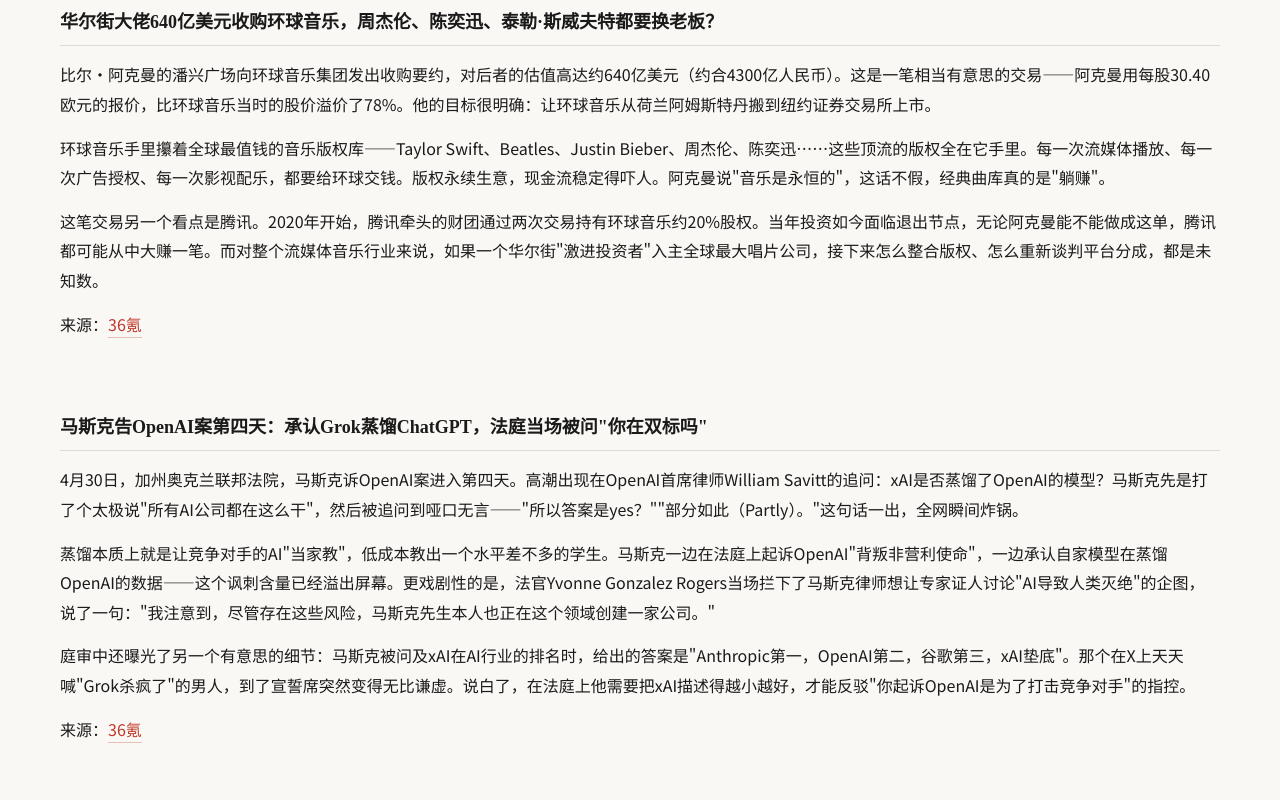
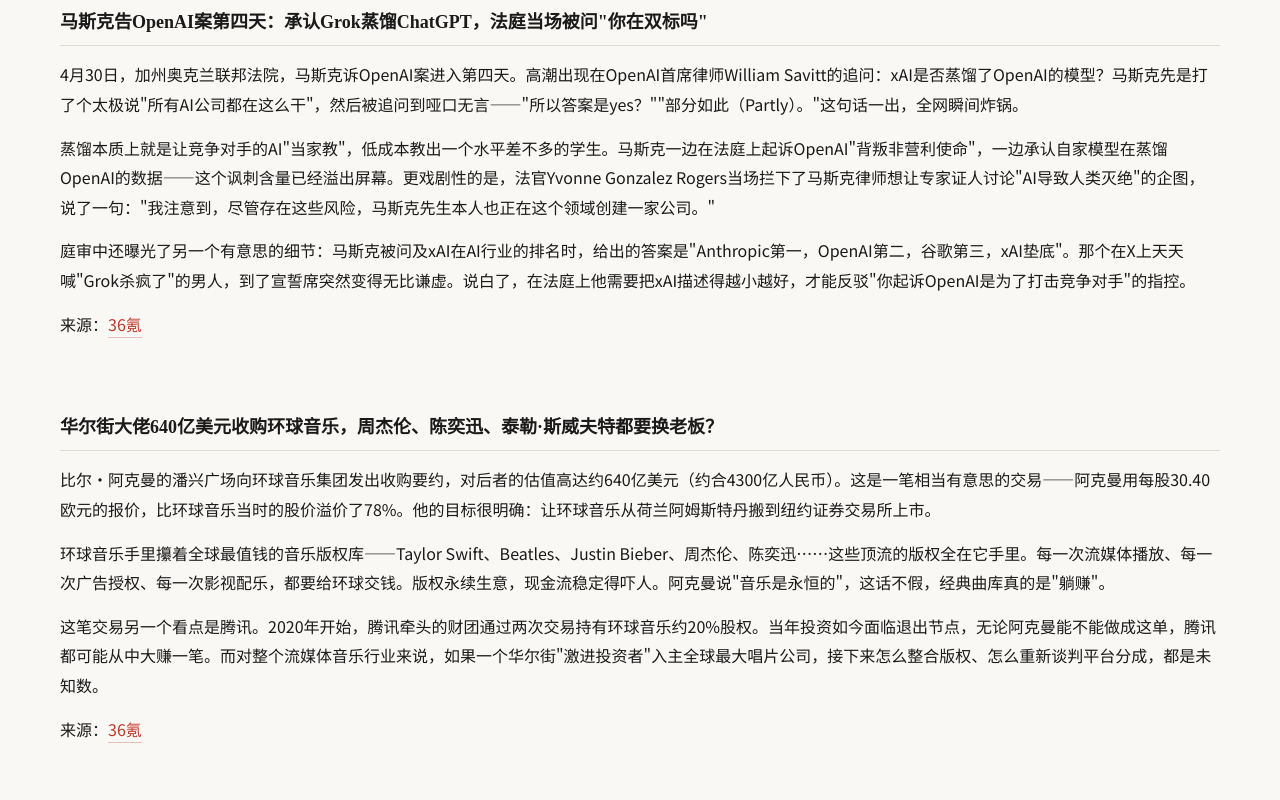
Before and after one commit to x-half/tyche, a Next.js app in the folder news-site/: page /articles/2026-05-04 in a window 1280 px wide. Shown: the part 480-1280 px from the top of the page. Built offline with nearby package versions, Linux system fonts and the light colour scheme.

Commit message:
feat: 日报 2026-05-04

```diff
--- a/news-site/app/articles/2026-05-04/page.tsx
+++ b/news-site/app/articles/2026-05-04/page.tsx
@@ -2,7 +2,7 @@
 
 export const metadata: Metadata = {
   title: '📮 2026.05.04 · 国际・AI・Agent 日报',
-  description: '马斯克法庭上承认Grok蒸馏ChatGPT、潘兴广场640亿美元收购环球音乐、苹果误打包Claude.md进入官方App',
+  description: '马斯克法庭承认Grok蒸馏ChatGPT、潘兴广场640亿美元收购环球音乐、苹果误打包Claude.md进入官方App',
 }
 
 export default function ArticlePage() {
@@ -37,19 +37,19 @@
           </div>
 
           <div className="article-sub">
+            <h3>马斯克告OpenAI案第四天：承认Grok蒸馏ChatGPT，法庭当场被问"你在双标吗"</h3>
+            <p>4月30日，加州奥克兰联邦法院，马斯克诉OpenAI案进入第四天。高潮出现在OpenAI首席律师William Savitt的追问：xAI是否蒸馏了OpenAI的模型？马斯克先是打了个太极说"所有AI公司都在这么干"，然后被追问到哑口无言——"所以答案是yes？""部分如此（Partly）。"这句话一出，全网瞬间炸锅。</p>
+            <p>蒸馏本质上就是让竞争对手的AI"当家教"，低成本教出一个水平差不多的学生。马斯克一边在法庭上起诉OpenAI"背叛非营利使命"，一边承认自家模型在蒸馏OpenAI的数据——这个讽刺含量已经溢出屏幕。更戏剧性的是，法官Yvonne Gonzalez Rogers当场拦下了马斯克律师想让专家证人讨论"AI导致人类灭绝"的企图，说了一句："我注意到，尽管存在这些风险，马斯克先生本人也正在这个领域创建一家公司。"</p>
+            <p>庭审中还曝光了另一个有意思的细节：马斯克被问及xAI在AI行业的排名时，给出的答案是"Anthropic第一，OpenAI第二，谷歌第三，xAI垫底"。那个在X上天天喊"Grok杀疯了"的男人，到了宣誓席突然变得无比谦虚。说白了，在法庭上他需要把xAI描述得越小越好，才能反驳"你起诉OpenAI是为了打击竞争对手"的指控。</p>
+            <p>来源：<a href="https://36kr.com/p/3791460373929221" target="_blank">36氪</a></p>
+          </div>
+
+          <div className="article-sub">
             <h3>华尔街大佬640亿美元收购环球音乐，周杰伦、陈奕迅、泰勒·斯威夫特都要换老板？</h3>
             <p>比尔·阿克曼的潘兴广场向环球音乐集团发出收购要约，对后者的估值高达约640亿美元（约合4300亿人民币）。这是一笔相当有意思的交易——阿克曼用每股30.40欧元的报价，比环球音乐当时的股价溢价了78%。他的目标很明确：让环球音乐从荷兰阿姆斯特丹搬到纽约证券交易所上市。</p>
             <p>环球音乐手里攥着全球最值钱的音乐版权库——Taylor Swift、Beatles、Justin Bieber、周杰伦、陈奕迅……这些顶流的版权全在它手里。每一次流媒体播放、每一次广告授权、每一次影视配乐，都要给环球交钱。版权永续生意，现金流稳定得吓人。阿克曼说"音乐是永恒的"，这话不假，经典曲库真的是"躺赚"。</p>
             <p>这笔交易另一个看点是腾讯。2020年开始，腾讯牵头的财团通过两次交易持有环球音乐约20%股权。当年投资如今面临退出节点，无论阿克曼能不能做成这单，腾讯都可能从中大赚一笔。而对整个流媒体音乐行业来说，如果一个华尔街"激进投资者"入主全球最大唱片公司，接下来怎么整合版权、怎么重新谈判平台分成，都是未知数。</p>
             <p>来源：<a href="https://36kr.com/p/3791838183234816" target="_blank">36氪</a></p>
-          </div>
-
-          <div className="article-sub">
-            <h3>马斯克告OpenAI案第四天：承认Grok蒸馏ChatGPT，法庭当场被问"你在双标吗"</h3>
-            <p>4月30日，加州奥克兰联邦法院，马斯克诉OpenAI案进入第四天。高潮出现在OpenAI首席律师William Savitt的追问：xAI是否蒸馏了OpenAI的模型？马斯克先是打了个太极说"所有AI公司都在这么干"，然后被追问到哑口无言——"所以答案是yes？""部分如此（Partly）。"这句话一出，全网瞬间炸锅。</p>
-            <p>蒸馏本质上就是让竞争对手的AI"当家教"，低成本教出一个水平差不多的学生。马斯克一边在法庭上起诉OpenAI"背叛非营利使命"，一边承认自家模型在蒸馏OpenAI的数据——这个讽刺含量已经溢出屏幕。更戏剧性的是，法官Yvonne Gonzalez Rogers当场拦下了马斯克律师想让专家证人讨论"AI导致人类灭绝"的企图，说了一句："我注意到，尽管存在这些风险，马斯克先生本人也正在这个领域创建一家公司。"</p>
-            <p>庭审中还曝光了另一个有意思的细节：马斯克被问及xAI在AI行业的排名时，给出的答案是"Anthropic第一，OpenAI第二，谷歌第三，xAI垫底"。那个在X上天天喊"Grok杀疯了"的男人，到了宣誓席突然变得无比谦虚。说白了，在法庭上他需要把xAI描述得越小越好，才能反驳"你起诉OpenAI是为了打击竞争对手"的指控。</p>
-            <p>来源：<a href="https://36kr.com/p/3791460373929221" target="_blank">36氪</a></p>
           </div>
 
           <div className="article-sub">
```
